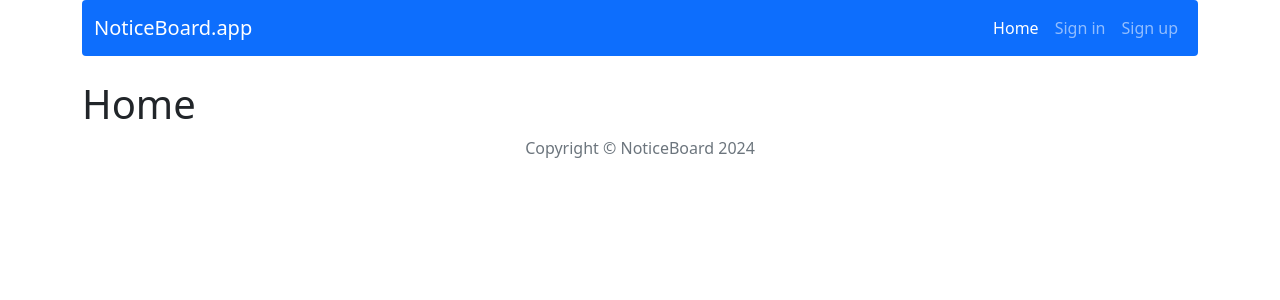
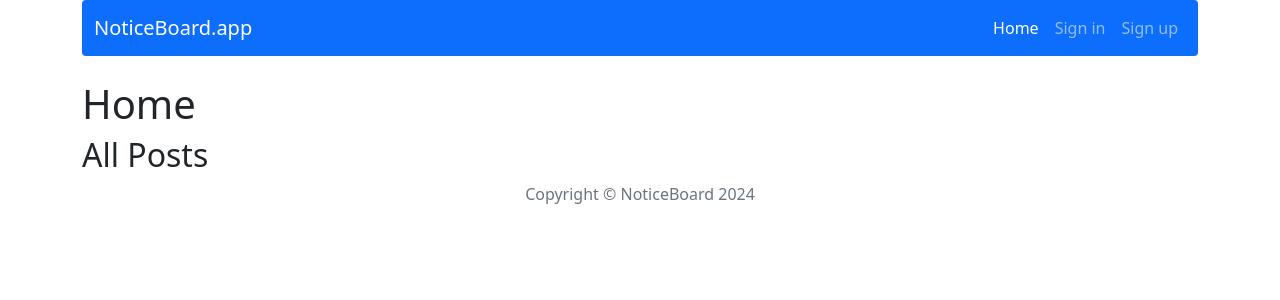
Before and after one commit to Jnlietta/NoticeBoard, a React (Create React App) app in the folder client/: page / in a window 1280 px wide. Shown: the top 300 px of the page. Built offline with nearby package versions, Linux system fonts and the light colour scheme.

Commit message:
Prepere feauters/AllPosts component and render it inside Home.js

```diff
--- /dev/null
+++ b/client/src/components/features/AllPosts/AllPosts.js
@@ -0,0 +1,10 @@
+
+const Home = props => {
+    return(
+        <div>
+            <h2>All Posts</h2>
+        </div>
+    );
+};
+
+export default Home;
--- a/client/src/components/pages/Home/Home.js
+++ b/client/src/components/pages/Home/Home.js
@@ -1,6 +1,11 @@
+import AllPosts from '../../features/AllPosts/AllPosts';
+
 const Home = props => {
     return(
-        <h1>Home</h1>
+        <div>
+            <h1>Home</h1>
+            <AllPosts />
+        </div>
     );
 };
 
```
